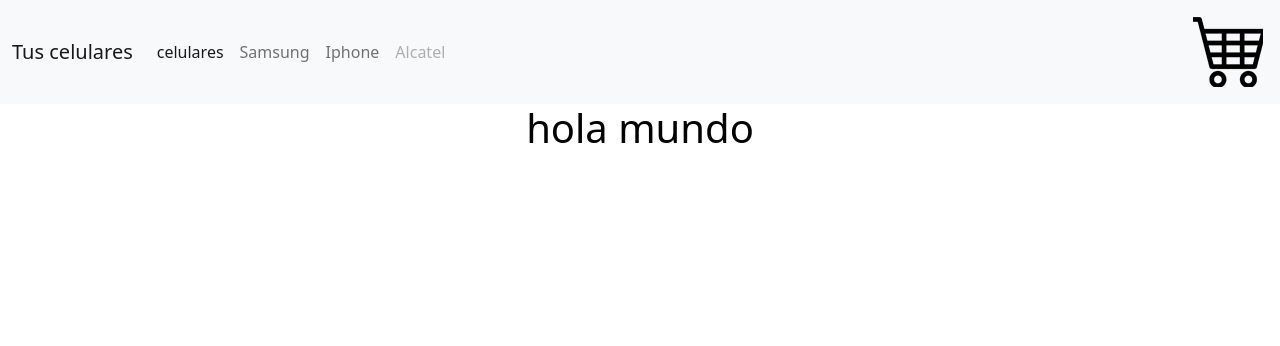
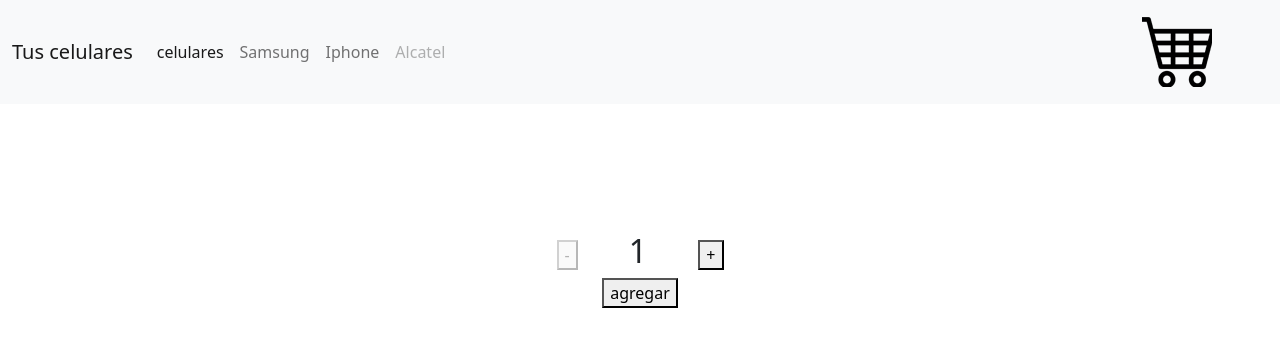
Before and after one commit to tomasvissio1/CelularVissio, a React (Create React App) app: page / in a window 1280 px wide. Shown: the top 346 px of the page. Built offline with nearby package versions, Linux system fonts and the light colour scheme.

Commit message:
colocacion de ItemCount.js

```diff
--- a/src/App.js
+++ b/src/App.js
@@ -3,12 +3,14 @@
 import './App.css';
 import NavBar from './components/NavBar';
 import IntemListContainer from './components/containerComponents/ItemListContainer';
+import ItemCount from './components/ItemCount/ItemCount';
 
 function App() {
   return (
-    <div className="App" onClick={()=>console.log('soy evento')}>
+    <div className="App" /* onClick={()=>console.log('soy evento')} */>
       <NavBar />
-      <IntemListContainer saludo='hola mundo'/>
+      {/* <IntemListContainer saludo='hola mundo'/> */}
+      <ItemCount/>
      {/*  <header className="App-header" style={{'backgroundColor':"white"}}>
 
 
--- a/src/components/CartWidget.js
+++ b/src/components/CartWidget.js
@@ -3,7 +3,7 @@
 
 function CartWidget() {
   return (
-    <button type="button" class="btn btn-lg " data-bs-toggle="popover" title="Popover title" data-bs-content="And here's some amazing content. It's very engaging. Right?">
+    <button type="button" className="btn btn-lg " data-bs-toggle="popover" title="Popover title" data-bs-content="And here's some amazing content. It's very engaging. Right?">
         <img src={img}/>
 
     </button>
--- /dev/null
+++ b/src/components/ItemCount/ItemCount.css
@@ -0,0 +1,9 @@
+#contenedor{
+    display: flex;
+    align-items: center;
+    justify-content:center;
+    margin-top: 10%;
+}
+button {
+    margin: 0 4%;
+}
--- /dev/null
+++ b/src/components/ItemCount/ItemCount.js
@@ -0,0 +1,36 @@
+import React from 'react'
+import {useState} from 'react'
+import "./ItemCount.css"
+
+function ItemCount() {
+    const [numero, numeroEstado] = useState(1)
+
+    function sumar (){
+        if(numero<=9){
+            numeroEstado(numero+1)
+        }
+    }
+
+    function restar(){
+        if(numero>=2){
+            numeroEstado(numero-1)
+        }
+    }
+    function onAdd(){
+        alert(`elegiste ${numero}`)
+    }
+  return (
+    <section>
+        <div id="contenedor">
+            <button onClick={restar} id="btnResta" disabled={numero == 1 ? true : null}>-</button>
+            <h2>{numero}</h2>
+            <button onClick={sumar} id="btnSuma" disabled={numero == 10 ? true : null}>+</button>
+        </div>
+        <div>
+            <button onClick={onAdd}>agregar</button>
+        </div>
+    </section>
+  )
+}
+
+export default ItemCount
--- a/src/components/containerComponents/ItemListContainer.js
+++ b/src/components/containerComponents/ItemListContainer.js
@@ -1,9 +1,47 @@
 import React from 'react'
+import {useState} from 'react'
+import {useEffect} from 'react'
 
 function IntemListContainer(greeting) {
+  const [numero, setNumero] = useState(0)
+  const [bool, setBool] = useState(true);
+
+
+  useEffect(()=>{     //se ejecuta siempre
+    console.log("llamada a api 1");
+    return ()=>{
+      console.log("remover evento")
+    }
+  })
+
+
+  useEffect(()=>{     //se ejecuta una vez
+    console.log("llamada a api 2");
+  },[])
+
+
+  useEffect(()=>{     //se ejecuta cuando cambie bool
+    alert("solo cuando cambie bool")
+  },[bool])
+  let datos = Date();
+
+  const sumar=()=>{
+    setNumero(numero+1);
+    console.log(numero);
+  }
+
+  console.log("algo mas")
   return (
-    <h1 style={{"color":"black"}}>{greeting.saludo}</h1>
+    <div>
+      <h1 style={{ "color": "black" }}>{greeting.saludo}</h1>
+      <button onClick={sumar} style={{"margin":"0"}}>click </button>
+      <button onClick={()=>setBool(!bool)} style={{"margin":"0"}}>click </button>
+      <h2>{numero}</h2>
+      <h2>{datos}</h2>
+
+    </div>
   )
+
 }
 
 export default IntemListContainer
```
